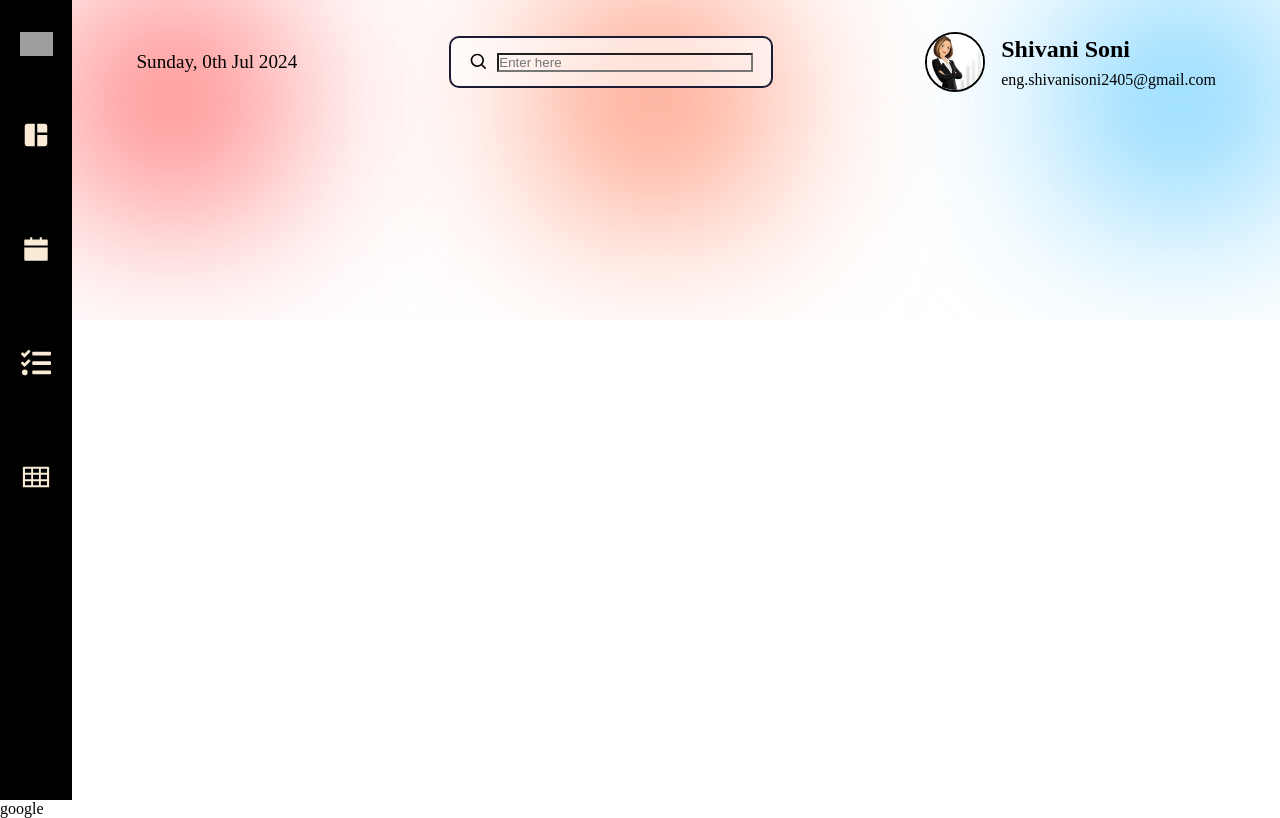
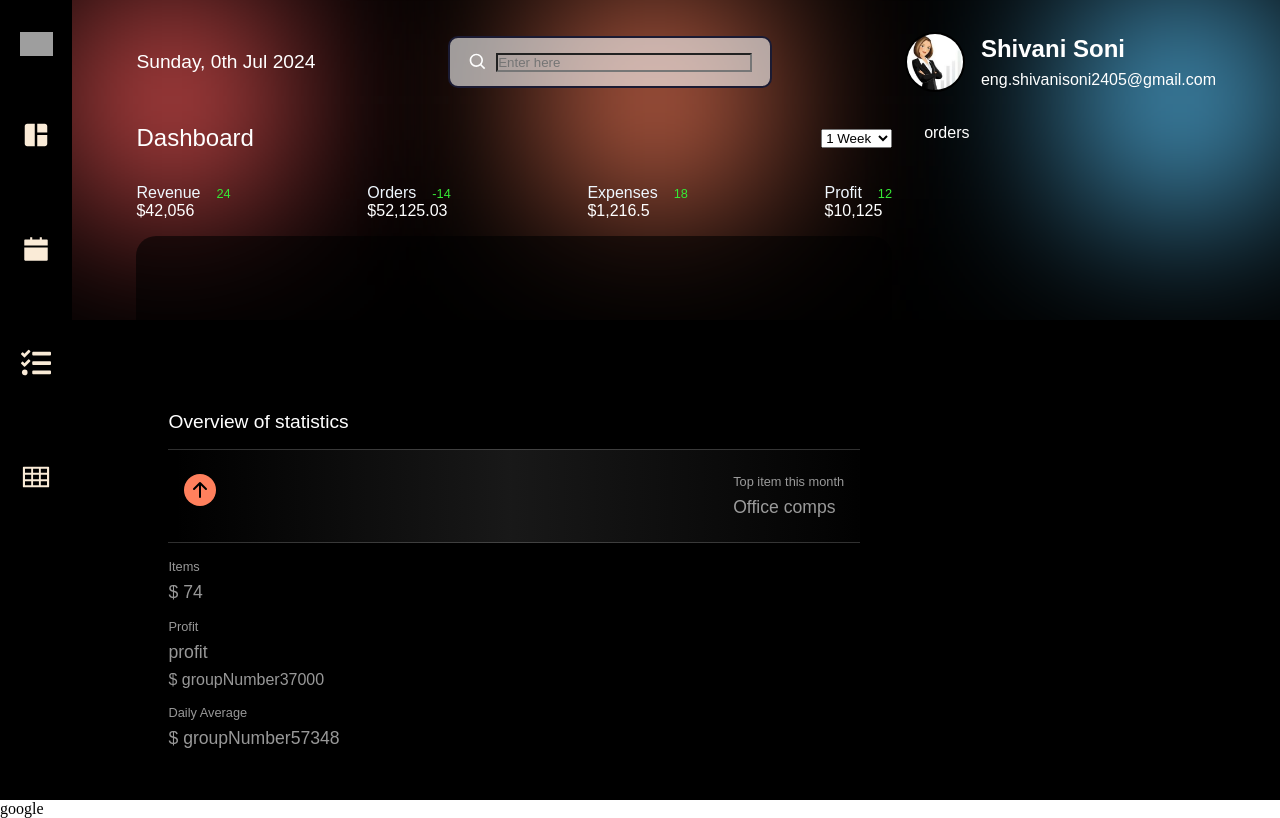
Before and after one commit to shivaniss24/React-Digital-Buisness-App, a React (Create React App) app in the folder digitalbuisness/: page /Dashboard in a window 1280 px wide. Built offline with nearby package versions, Linux system fonts and the light colour scheme; grey boxes are pictures that could not be loaded.

Commit message:
update css

```diff
--- a/digitalbuisness/src/App.js
+++ b/digitalbuisness/src/App.js
@@ -10,7 +10,7 @@ import Dashboard from './pages/Dashboard/Dashboard';
 
 function App() {
   return (
-    <div>
+    <div id="dashboard">
       <Router>
         <Routes>
           <Route path="/" element={<Layout/>}>
--- a/digitalbuisness/src/Components/Layout/Layout.js
+++ b/digitalbuisness/src/Components/Layout/Layout.js
@@ -3,11 +3,16 @@ import css from './Layout.module.css';
 import moment from 'moment/moment';
 import {BiSearch} from 'react-icons/bi';
 import Sidebar from './Sidebar/Sidebar';
+import {Navigate,Outlet,useLocation} from 'react-router-dom';
 
 const Layout = () => {
+  const {pathname} =useLocation();
   return (
     <div className={css.container}>
- <Sidebar/>
+       <Sidebar/>
+       {pathname=== '/' && <Navigate to="/dashboard"/>}
+
+
     <div className={css.dashboard}>
         <div className={css.topBaseGradient}>
             <div className="gradient-red"></div>
@@ -27,7 +32,11 @@ const Layout = () => {
                 <span> eng.shivanisoni2405@gmail.com</span>
               </div>
             </div>
+
         </div>
+        <div className={css.content}>
+              <Outlet/>
+            </div>
     </div>
 
     </div>
--- a/digitalbuisness/src/Components/Layout/Layout.module.css
+++ b/digitalbuisness/src/Components/Layout/Layout.module.css
@@ -74,3 +74,15 @@ gap: 8px;
    font-size: 1.5rem;
    font-weight: bold;
 }
+.content {
+    margin: auto;
+    display: flex;
+    height: 100%;
+    /* align-items: center; */
+    /* margin-top: -4rem; */
+  }
+
+  .content > div {
+    width: 100%;
+    min-width: 75vh;
+  }
--- /dev/null
+++ b/digitalbuisness/src/Components/Statistics/Statistics.js
@@ -0,0 +1,42 @@
+import React from 'react'
+import css from './Statistics.module.css';
+import {BsArrowUpShort} from 'react-icons/bs';
+import { groupNumber } from '../../data/data';
+const Statistics = () => {
+  return (
+    <div className={`${css.container} theme-container`}>
+<span className={css.title}>Overview of statistics</span>
+<div className={`${css.cards} grey-container`}>
+    <div className={css.arrowIcon}>
+    <BsArrowUpShort/>
+    </div>
+
+    <div className={css.card}>
+        <span>Top item this month</span>
+        <span> Office comps</span>
+    </div>
+</div>
+
+<div className={css.card}>
+    <span>Items</span>
+    <span>$ {groupNumber(74.0003)}</span>
+</div>
+<div className={css.card}>
+    <span>
+        Profit
+    </span>
+    <span>
+       profit
+    </span>
+    <span>$ groupNumber{37000}</span>
+</div>
+
+<div className={css.card}>
+    <span>Daily Average</span>
+    <span>$ groupNumber{57348}</span>
+</div>
+    </div>
+    )
+}
+
+export default Statistics
--- /dev/null
+++ b/digitalbuisness/src/Components/Statistics/Statistics.module.css
@@ -0,0 +1,53 @@
+.container {
+    display: flex;
+    flex-direction: column;
+    gap: 1rem;
+    height: 100%;
+    justify-content: center;
+  }
+
+  .title {
+    font-size: 1.2rem;
+    font-weight: 500;
+  }
+
+  .cards {
+    display: flex;
+    justify-content: space-between;
+    font-weight: wrap;
+  }
+
+  .cards > :nth-child(1) {
+    align-items: center;
+    display: flex;
+    grid-area: 0.8rem;
+  }
+  .card {
+    display: flex;
+    flex-direction: column;
+    color: var(--grey);
+    gap: 0.5rem;
+  }
+
+  .card > :nth-child(1) {
+    font-size: 0.8rem;
+  }
+  .card > :nth-child(2) {
+    font-size: 1.1rem;
+    font-weight: 500;
+  }
+
+  .arrowIcon {
+    width: 2rem;
+    height: 2rem;
+    background: var(--orange);
+    border-radius: 20px;
+
+
+  }
+  .arrowIcon > svg {
+    width: 2rem;
+    height: 2rem;
+    color: black;
+
+  }
--- a/digitalbuisness/src/data/data.js
+++ b/digitalbuisness/src/data/data.js
@@ -50,12 +50,14 @@ export const ordersData = [
   },
 ];
 
+
 //* get the value in group number format
 export const groupNumber = (number) => {
   return parseFloat(number.toFixed(2)).toLocaleString("en", {
     useGrouping: true,
   });
 };
+
 
 //* calendar Events
 let eventGuid = 0;
--- a/digitalbuisness/src/pages/Dashboard/Dashboard.js
+++ b/digitalbuisness/src/pages/Dashboard/Dashboard.js
@@ -1,9 +1,59 @@
 import React from 'react'
 import css from './Dashboard.module.css';
-
+import { cardsData,ordersData,groupNumber,INITIAL_EVENTS,boardData,userData } from '../../data/data';
+import Statistics from '../../Components/Statistics/Statistics';
 const Dashboard = () => {
   return (
-    <div>Dashboard</div>
+  //  container class
+   <div className={css.container}>
+
+    {/* dashboarrd class where cards are defined */}
+     <div className={css.dashboard}>
+      <div className={`${css.dashboardHead} them-container`}>
+        <div className={css.head}>
+          <span>Dashboard</span>
+          <div className={css.durationButton}>
+            <select name="select">
+            <option value="">1 Week</option>
+            <option value="">1 Month</option>
+            <option  value="">1 Year</option>
+
+            </select>
+          </div>
+        </div>
+
+        {/* creating cards */}
+        <div className={css.cards}>
+          {
+            // iterate over cardsData array
+           cardsData.map((card,index)=>(
+            <div className={css.card}>
+              <div className={css.cardHead}>
+                <span>{card.title}</span>
+                <span>{card.change}</span>
+              </div>
+
+               {/* creating card for Amount */}
+              <div className={css.cardAmount}>
+              <span>$</span>
+              <span>{groupNumber(card.amount)}</span>
+              </div>
+            </div>
+           ))
+          }
+        </div>
+
+      </div>
+      <Statistics/>
+     </div>
+
+
+
+    {/* orders class  */}
+    <div className={css.orders}>
+      orders
+    </div>
+   </div>
   )
 }
 
--- a/digitalbuisness/src/pages/Dashboard/Dashboard.module.css
+++ b/digitalbuisness/src/pages/Dashboard/Dashboard.module.css
@@ -0,0 +1,51 @@
+.container{
+    width: 100%;
+    max-width: 130rem;
+    padding: 0rem 4rem;
+    display: flex;
+    gap: 2rem;
+}
+.dashboard{
+    width: 70%;
+    display: flex;
+    flex-direction: column;
+    gap: 1rem;
+}
+.dashboardHead{
+    display: flex;
+    flex-direction: column;
+    gap: 2rem;
+}
+.dashboardHead> .head{
+    display: flex;
+    align-items: center;
+    justify-content: space-between;
+
+}
+.head>:nth-child(1){
+    font-size: 1.5rem;
+    font-weight:500 ;
+}
+
+.dashboardHead>select{
+    border: none;
+    background-color: var(--orange-gradients);
+    padding: 10px;
+    font-weight: 500;
+    border-radius:10px;
+    font-size:0.8rem;
+}
+.cards {
+    display: flex;
+    justify-content: space-between;
+    gap: 1rem;
+  }
+  .cardHead > :nth-child(1) {
+    color: aliceblue;
+  }
+
+  .cardHead > :nth-child(2) {
+    margin-left: 1rem;
+    font-size: 0.8rem;
+    color: var(--green);
+  }
```
